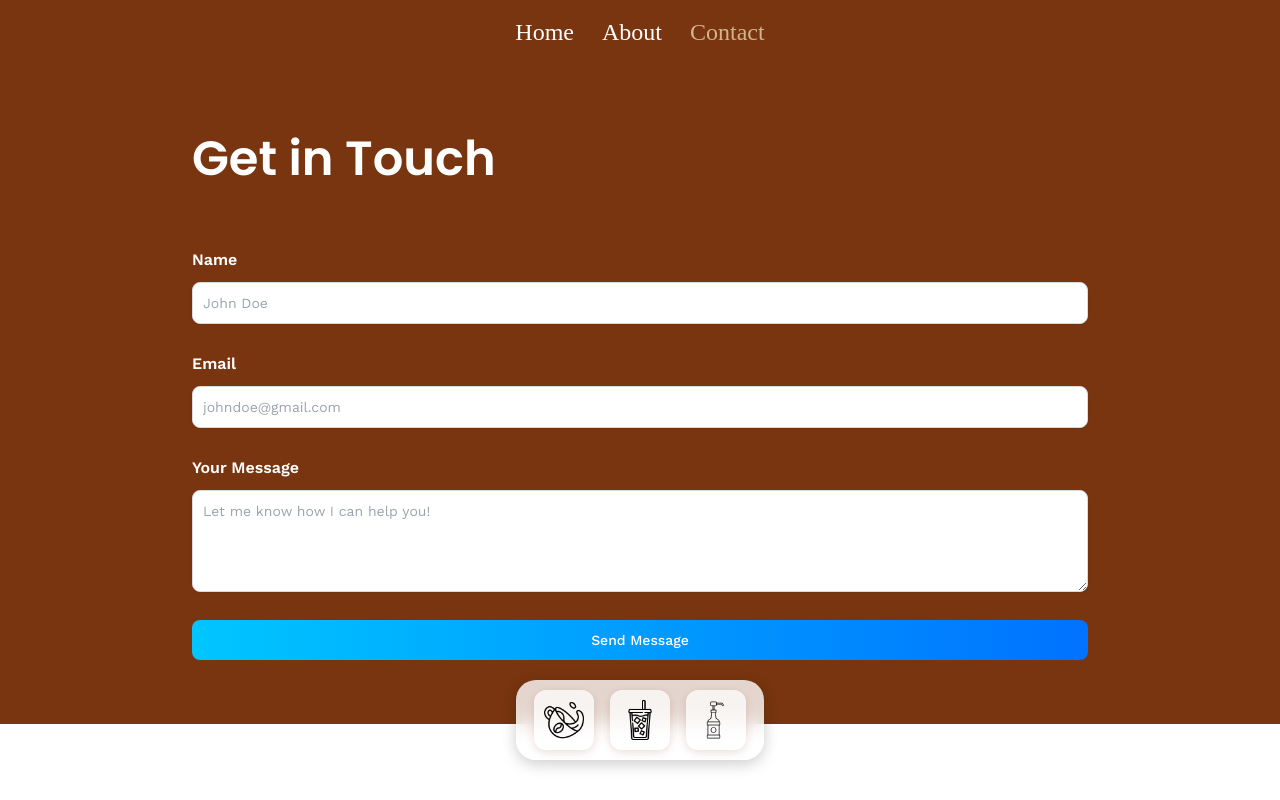
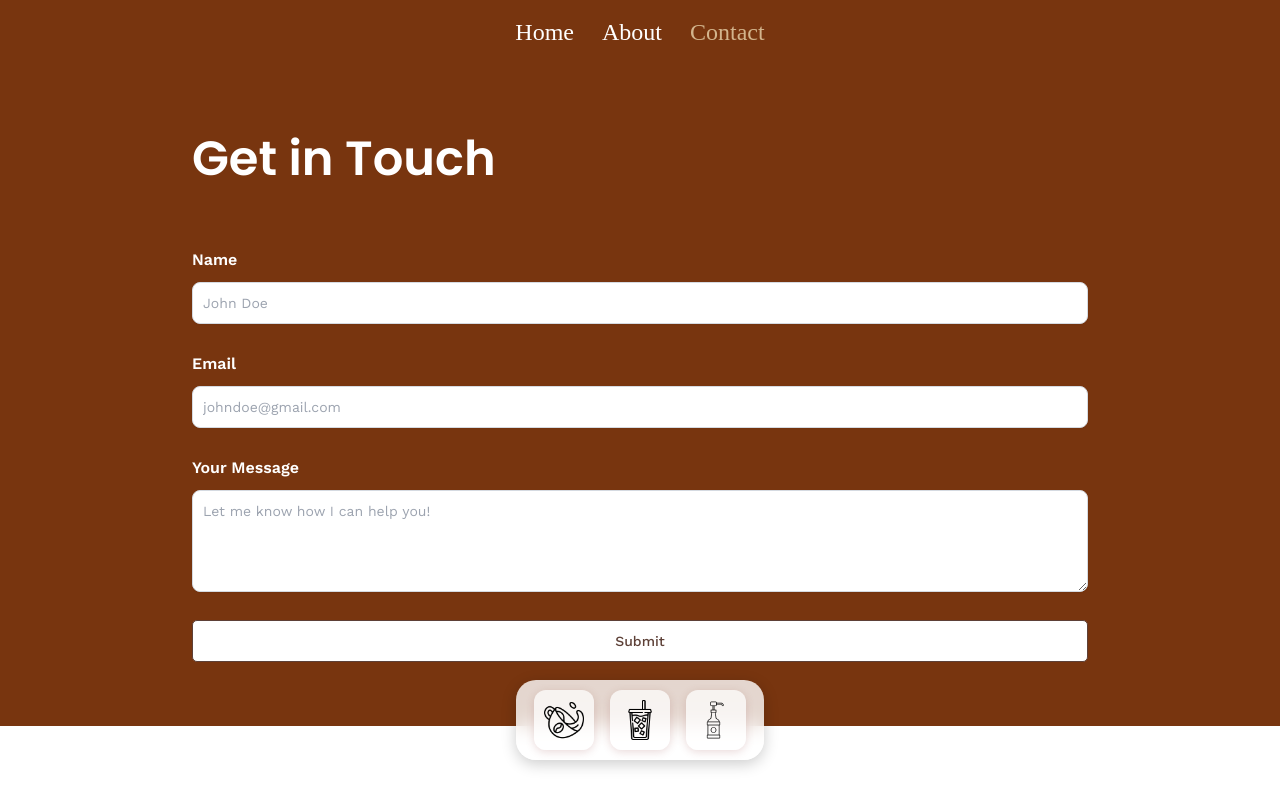
Before and after one commit to alomarramaa/coffee-card, a React (Vite) app: page /contact in a window 1280 px wide. Built offline with nearby package versions, Linux system fonts and the light colour scheme; a web font is replaced by a local one.

Commit message:
fixing submit button

```diff
--- /dev/null
+++ b/src/pages/Contact.css
@@ -0,0 +1,24 @@
+/* More specific selector */
+button.btn {
+    background-color: white !important; /* Solid background color */
+    background-image: none !important; /* Remove any gradient background */
+    color: #5d4037 !important; /* Dark brown text */
+    border: 1px solid #5d4037 !important; /* Dark brown border */
+    padding: 10px 20px !important; /* Adjust padding as needed */
+    border-radius: 5px !important; /* Rounded corners */
+    cursor: pointer !important; /* Pointer cursor on hover */
+    transition: background-color 0.3s, color 0.3s !important; /* Smooth transition for hover effect */
+  }
+
+  button.btn:disabled {
+    background-color: #f0f0f0 !important; /* Light grey background for disabled state */
+    color: #a0a0a0 !important; /* Grey text for disabled state */
+    border: 1px solid #a0a0a0 !important; /* Grey border for disabled state */
+    cursor: not-allowed !important; /* Not-allowed cursor for disabled state */
+  }
+
+  button.btn:hover:not(:disabled) {
+    background-color: #5d4037 !important; /* Dark brown background on hover */
+    color: white !important; /* White text on hover */
+    border: 1px solid white !important; /* White border on hover */
+  }
--- a/src/pages/Contact.jsx
+++ b/src/pages/Contact.jsx
@@ -1,5 +1,6 @@
 import React, { useRef, useState } from "react";
 import emailjs from "@emailjs/browser";
+import "./Contact.css"
 
 const Contact = () => {
   const formRef = null;
@@ -97,13 +98,22 @@ const Contact = () => {
           </label>
           <button
   type="submit"
-            className="btn"
+  className="btn "
   disabled={isLoading}
   onFocus={handleFocus}
   onBlur={handleBlur}
+  style={{
+    backgroundColor: 'white !important',
+    color: '#5d4037 !important',
+    border: '1px solid #5d4037 !important',
+    padding: '10px 20px !important',
+    borderRadius: '5px !important',
+    cursor: 'pointer !important'
+  }}
 >
-            {isLoading ? "Sending..." : "Send Message"}
+  Submit
 </button>
+
         </form>
       </div>
     </section>
```
Lines whose indentation alone changed are shown as unchanged.
